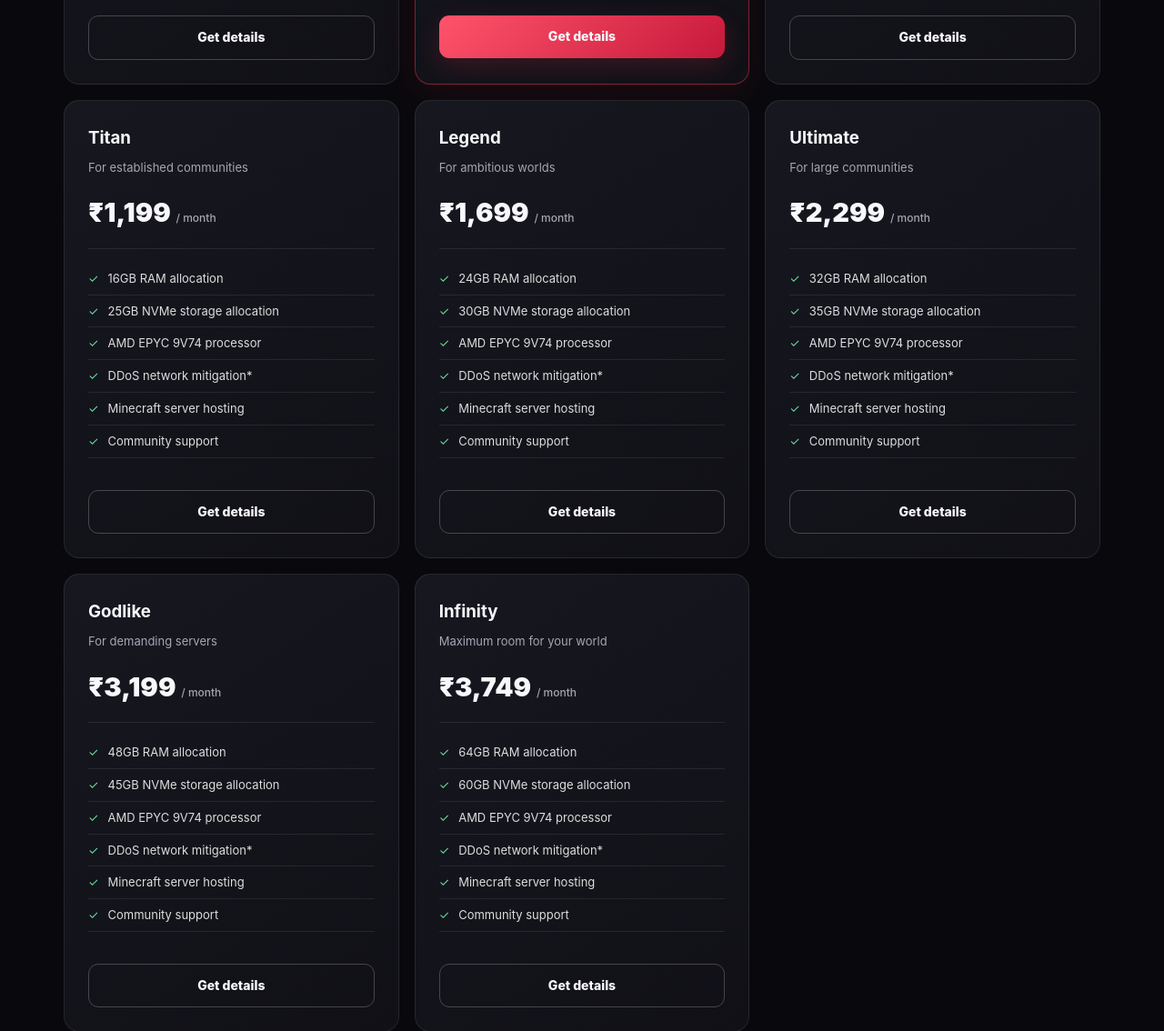
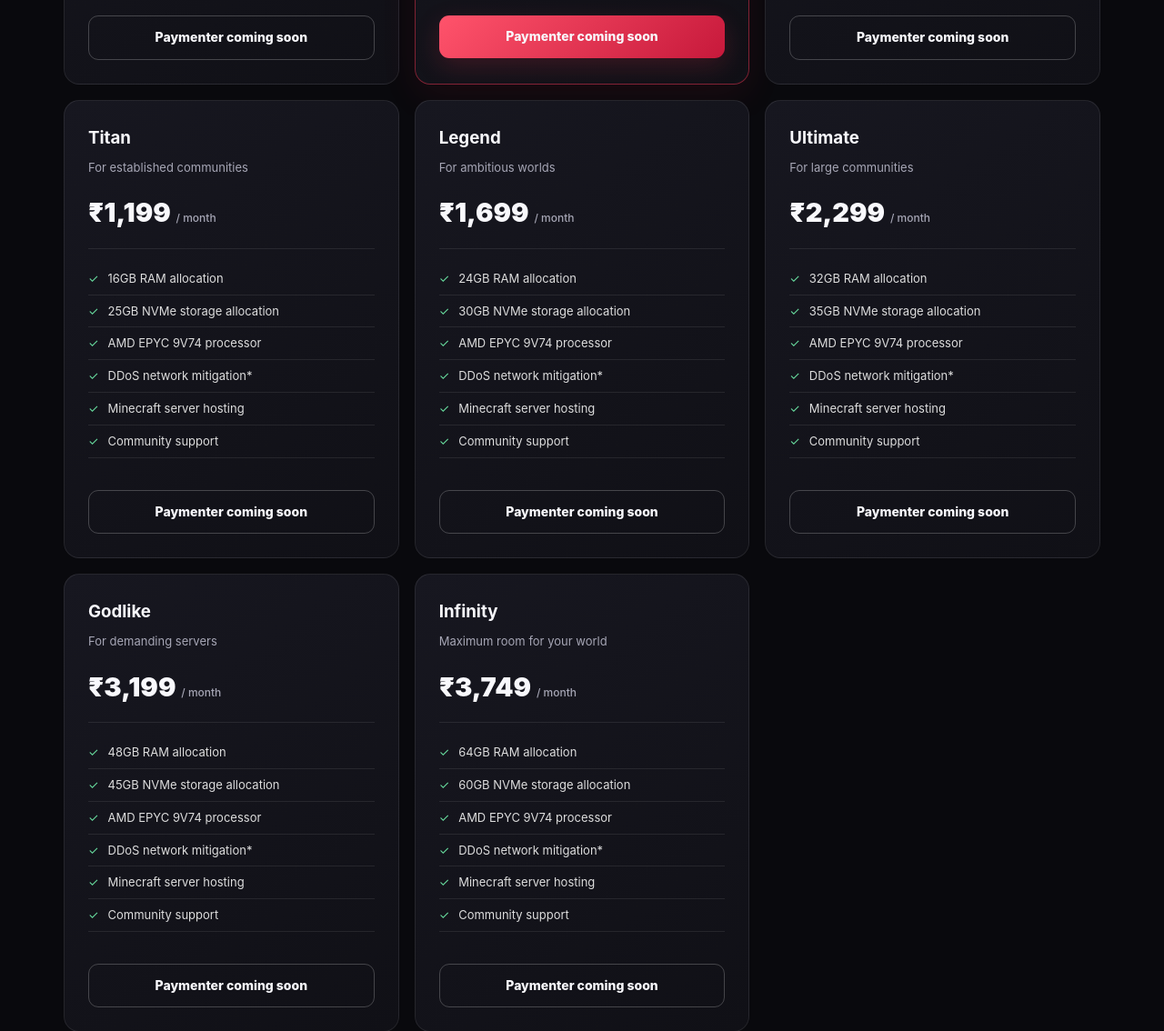
Before and after one commit to pranaysingh1123-tech/Pika-website-, a plain HTML site: page index.html in a window 1280 px wide. Shown: the part 2173-3307 px from the top of the page at 91% size. Drawn offline with Linux system fonts and the light colour scheme.

Commit message:
Remove Discord links from plan details pending Paymenter

```diff
--- a/index.html
+++ b/index.html
@@ -32,14 +32,14 @@ header,main,footer{position:relative;z-index:1}
 <article class="feature"><div class="ico">⚡</div><h3>Performance focused</h3><p>Infrastructure designed to help your Minecraft world run smoothly.</p></article><article class="feature"><div class="ico">🛡️</div><h3>Reliable hosting</h3><p>A hosting experience built around stability and dependability.</p></article><article class="feature"><div class="ico">🎮</div><h3>Made for gamers</h3><p>Hosting shaped around the needs of Minecraft players.</p></article><article class="feature"><div class="ico">🚀</div><h3>Simple setup</h3><p>Get started without unnecessary complexity or confusing steps.</p></article><article class="feature"><div class="ico">💬</div><h3>Friendly support</h3><p>Reach our team and community through the PIKA Discord server.</p></article><article class="feature"><div class="ico">🌍</div><h3>Play together</h3><p>Create a place for your friends, community and next big adventure.</p></article>
 </div></div></section>
 <section id="plans"><div class="wrap"><div class="heading"><div class="kicker">HOSTING PLANS</div><h2>Find the right space for your world</h2><p>Choose a plan that fits your community and start your next Minecraft adventure.</p></div><div class="plans">
-<article class="plan"><h3>Starter</h3><p class="desc">For a small world with friends</p><div class="price">₹399 <small>/ month</small></div><ul><li>4GB RAM allocation</li><li>10GB NVMe storage allocation</li><li>AMD EPYC 9V74 processor</li><li>DDoS network mitigation*</li><li>Minecraft server hosting</li><li>Community support</li></ul><a class="btn ghost" href="https://discord.gg/QDapUdtVH" target="_blank" rel="noopener">Get details</a></article>
-<article class="plan popular"><span class="tag">POPULAR</span><h3>Pro</h3><p class="desc">For growing communities</p><div class="price">₹649 <small>/ month</small></div><ul><li>8GB RAM allocation</li><li>15GB NVMe storage allocation</li><li>AMD EPYC 9V74 processor</li><li>DDoS network mitigation*</li><li>Minecraft server hosting</li><li>Community support</li></ul><a class="btn" href="https://discord.gg/QDapUdtVH" target="_blank" rel="noopener">Get details</a></article>
-<article class="plan"><h3>Elite</h3><p class="desc">For bigger adventures</p><div class="price">₹899 <small>/ month</small></div><ul><li>12GB RAM allocation</li><li>20GB NVMe storage allocation</li><li>AMD EPYC 9V74 processor</li><li>DDoS network mitigation*</li><li>Minecraft server hosting</li><li>Community support</li></ul><a class="btn ghost" href="https://discord.gg/QDapUdtVH" target="_blank" rel="noopener">Get details</a></article>
-<article class="plan"><h3>Titan</h3><p class="desc">For established communities</p><div class="price">₹1,199 <small>/ month</small></div><ul><li>16GB RAM allocation</li><li>25GB NVMe storage allocation</li><li>AMD EPYC 9V74 processor</li><li>DDoS network mitigation*</li><li>Minecraft server hosting</li><li>Community support</li></ul><a class="btn ghost" href="https://discord.gg/QDapUdtVH" target="_blank" rel="noopener">Get details</a></article>
-<article class="plan"><h3>Legend</h3><p class="desc">For ambitious worlds</p><div class="price">₹1,699 <small>/ month</small></div><ul><li>24GB RAM allocation</li><li>30GB NVMe storage allocation</li><li>AMD EPYC 9V74 processor</li><li>DDoS network mitigation*</li><li>Minecraft server hosting</li><li>Community support</li></ul><a class="btn ghost" href="https://discord.gg/QDapUdtVH" target="_blank" rel="noopener">Get details</a></article>
-<article class="plan"><h3>Ultimate</h3><p class="desc">For large communities</p><div class="price">₹2,299 <small>/ month</small></div><ul><li>32GB RAM allocation</li><li>35GB NVMe storage allocation</li><li>AMD EPYC 9V74 processor</li><li>DDoS network mitigation*</li><li>Minecraft server hosting</li><li>Community support</li></ul><a class="btn ghost" href="https://discord.gg/QDapUdtVH" target="_blank" rel="noopener">Get details</a></article>
-<article class="plan"><h3>Godlike</h3><p class="desc">For demanding servers</p><div class="price">₹3,199 <small>/ month</small></div><ul><li>48GB RAM allocation</li><li>45GB NVMe storage allocation</li><li>AMD EPYC 9V74 processor</li><li>DDoS network mitigation*</li><li>Minecraft server hosting</li><li>Community support</li></ul><a class="btn ghost" href="https://discord.gg/QDapUdtVH" target="_blank" rel="noopener">Get details</a></article>
-<article class="plan"><h3>Infinity</h3><p class="desc">Maximum room for your world</p><div class="price">₹3,749 <small>/ month</small></div><ul><li>64GB RAM allocation</li><li>60GB NVMe storage allocation</li><li>AMD EPYC 9V74 processor</li><li>DDoS network mitigation*</li><li>Minecraft server hosting</li><li>Community support</li></ul><a class="btn ghost" href="https://discord.gg/QDapUdtVH" target="_blank" rel="noopener">Get details</a></article>
+<article class="plan"><h3>Starter</h3><p class="desc">For a small world with friends</p><div class="price">₹399 <small>/ month</small></div><ul><li>4GB RAM allocation</li><li>10GB NVMe storage allocation</li><li>AMD EPYC 9V74 processor</li><li>DDoS network mitigation*</li><li>Minecraft server hosting</li><li>Community support</li></ul><span class="btn ghost" aria-disabled="true" title="Paymenter integration coming soon">Paymenter coming soon</span></article>
+<article class="plan popular"><span class="tag">POPULAR</span><h3>Pro</h3><p class="desc">For growing communities</p><div class="price">₹649 <small>/ month</small></div><ul><li>8GB RAM allocation</li><li>15GB NVMe storage allocation</li><li>AMD EPYC 9V74 processor</li><li>DDoS network mitigation*</li><li>Minecraft server hosting</li><li>Community support</li></ul><span class="btn" aria-disabled="true" title="Paymenter integration coming soon">Paymenter coming soon</span></article>
+<article class="plan"><h3>Elite</h3><p class="desc">For bigger adventures</p><div class="price">₹899 <small>/ month</small></div><ul><li>12GB RAM allocation</li><li>20GB NVMe storage allocation</li><li>AMD EPYC 9V74 processor</li><li>DDoS network mitigation*</li><li>Minecraft server hosting</li><li>Community support</li></ul><span class="btn ghost" aria-disabled="true" title="Paymenter integration coming soon">Paymenter coming soon</span></article>
+<article class="plan"><h3>Titan</h3><p class="desc">For established communities</p><div class="price">₹1,199 <small>/ month</small></div><ul><li>16GB RAM allocation</li><li>25GB NVMe storage allocation</li><li>AMD EPYC 9V74 processor</li><li>DDoS network mitigation*</li><li>Minecraft server hosting</li><li>Community support</li></ul><span class="btn ghost" aria-disabled="true" title="Paymenter integration coming soon">Paymenter coming soon</span></article>
+<article class="plan"><h3>Legend</h3><p class="desc">For ambitious worlds</p><div class="price">₹1,699 <small>/ month</small></div><ul><li>24GB RAM allocation</li><li>30GB NVMe storage allocation</li><li>AMD EPYC 9V74 processor</li><li>DDoS network mitigation*</li><li>Minecraft server hosting</li><li>Community support</li></ul><span class="btn ghost" aria-disabled="true" title="Paymenter integration coming soon">Paymenter coming soon</span></article>
+<article class="plan"><h3>Ultimate</h3><p class="desc">For large communities</p><div class="price">₹2,299 <small>/ month</small></div><ul><li>32GB RAM allocation</li><li>35GB NVMe storage allocation</li><li>AMD EPYC 9V74 processor</li><li>DDoS network mitigation*</li><li>Minecraft server hosting</li><li>Community support</li></ul><span class="btn ghost" aria-disabled="true" title="Paymenter integration coming soon">Paymenter coming soon</span></article>
+<article class="plan"><h3>Godlike</h3><p class="desc">For demanding servers</p><div class="price">₹3,199 <small>/ month</small></div><ul><li>48GB RAM allocation</li><li>45GB NVMe storage allocation</li><li>AMD EPYC 9V74 processor</li><li>DDoS network mitigation*</li><li>Minecraft server hosting</li><li>Community support</li></ul><span class="btn ghost" aria-disabled="true" title="Paymenter integration coming soon">Paymenter coming soon</span></article>
+<article class="plan"><h3>Infinity</h3><p class="desc">Maximum room for your world</p><div class="price">₹3,749 <small>/ month</small></div><ul><li>64GB RAM allocation</li><li>60GB NVMe storage allocation</li><li>AMD EPYC 9V74 processor</li><li>DDoS network mitigation*</li><li>Minecraft server hosting</li><li>Community support</li></ul><span class="btn ghost" aria-disabled="true" title="Paymenter integration coming soon">Paymenter coming soon</span></article>
 </div><p class="note">*DDoS mitigation is subject to upstream provider coverage and limits. RAM and storage are allocated per plan.</p></div></section>
 <section class="cta"><div class="wrap"><div class="cta-box"><div class="kicker">READY WHEN YOU ARE</div><h2>Let's build your next world.</h2><p>Have a question or need help picking a plan? Join the PIKA Hosting community and talk to us.</p><a class="btn" href="https://discord.gg/QDapUdtVH" target="_blank" rel="noopener">Join PIKA Discord ↗</a></div></div></section>
 <section id="faq"><div class="wrap"><div class="heading"><div class="kicker">QUICK ANSWERS</div><h2>Frequently asked questions</h2></div><div class="faq"><article><h3>What can I host with PIKA?</h3><p>PIKA Hosting focuses on Minecraft server hosting. Contact us to confirm currently available editions and configurations.</p></article><article><h3>What is included in each plan?</h3><p>Each plan lists its RAM, storage allocation, AMD EPYC 9V74 processor and DDoS mitigation details above. DDoS coverage is subject to upstream provider limits.</p></article><article><h3>Can you help me choose a plan?</h3><p>Yes. Tell us how many players you expect and what kind of server you want, and our team can help you find a suitable option.</p></article></div></div></section>
```
